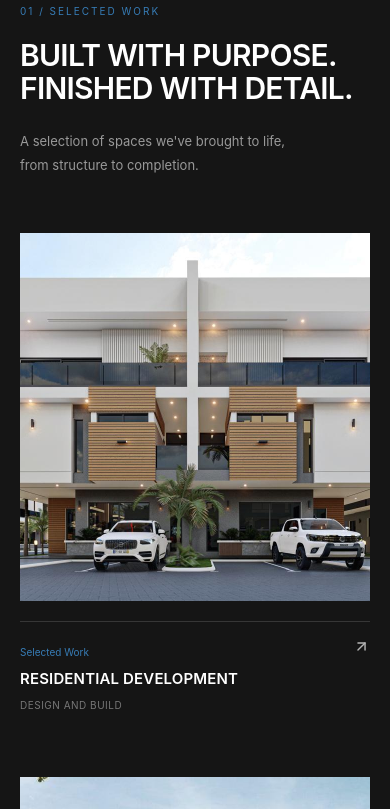
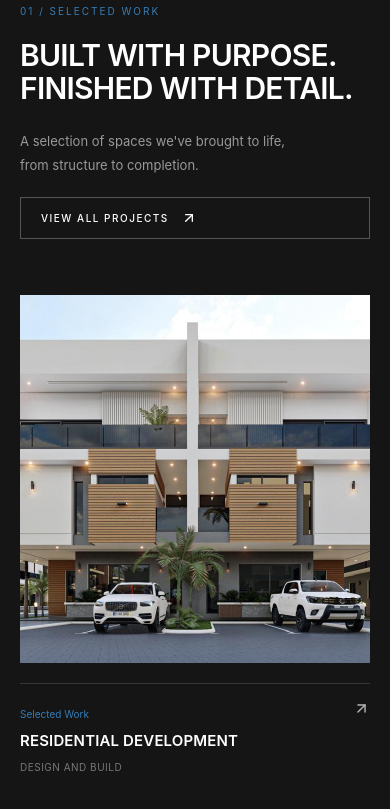
Before and after one commit to AHDAM0909/ARS_structure, a React app: page / in a window 390 px wide. Shown: the part 1020-1829 px from the top of the page. Built offline with nearby package versions, Linux system fonts and the light colour scheme; the HTML template or start-up script is replaced by a standard one.

Commit message:
Add View All Projects button to homepage

```diff
--- a/src/components/Projects.jsx
+++ b/src/components/Projects.jsx
@@ -5,6 +5,7 @@ import { Link } from "react-router-dom";
 const projects = [
   {
     id: 1,
+    detailsId: 2, // Residential Duplex
     title: "RESIDENTIAL DEVELOPMENT",
     category: "Selected Work",
     description: "DESIGN AND BUILD",
@@ -13,6 +14,7 @@ const projects = [
   },
   {
     id: 2,
+    detailsId: 2, // Residential Duplex
     title: "RESIDENTIAL RENOVATION",
     category: "Selected Work",
     description: "DESIGN AND BUILD",
@@ -21,6 +23,7 @@ const projects = [
   },
   {
     id: 3,
+    detailsId: 2, // Residential Duplex
     title: "RESIDENTIAL RENOVATION",
     category: "Selected Work",
     description: "DESIGN AND BUILD",
@@ -29,6 +32,7 @@ const projects = [
   },
   {
     id: 4,
+    detailsId: 1, // Commercial Office Building
     title: "RESIDENTIAL DEVELOPMENT",
     category: "Selected Work",
     description: "DESIGN AND BUILD",
@@ -75,10 +79,21 @@ const Projects = () => {
       FINISHED WITH DETAIL.
     </h2>
   </motion.div>
-          <p className="max-w-[280px] text-[13px] leading-6 text-[#999999] md:justify-self-end">
+
+  <div className="flex flex-col gap-5 md:items-end">
+    <p className="max-w-[280px] text-[13px] leading-6 text-[#999999]">
       A selection of spaces we've brought to life,
       from structure to completion.
     </p>
+
+    <Link
+      to="/projects"
+      className="inline-flex items-center gap-3 border border-[#555555] px-5 py-3 text-[10px] font-medium tracking-[0.15em] text-white transition-colors duration-300 hover:border-[#377DB7] hover:bg-[#377DB7]"
+    >
+      VIEW ALL PROJECTS
+      <ArrowUpRight size={16} />
+    </Link>
+  </div>
 </div>
 
         {/* Asymmetric Project Grid */}
@@ -102,6 +117,11 @@ const Projects = () => {
                 <div
                   className={`overflow-hidden bg-[#252525] ${imageSizes[project.layout]}`}
                 >
+                  <Link
+  to={`/projects/${project.detailsId}`}
+  aria-label={`View details for ${project.title}`}
+  className={`block overflow-hidden bg-[#252525] ${imageSizes[project.layout]}`}
+>
                   <motion.img
                     src={project.image}
                     alt={project.title}
@@ -110,13 +130,14 @@ const Projects = () => {
                     whileHover={{ scale: 1.06 }}
                     transition={{ duration: 0.6 }}
                   />
+                  </Link>
                 </div>
                  {/* Project Information */}
                 <div className="mt-5 border-t border-[#363636] pt-4">
                   <div className="flex items-start justify-between gap-4">
 
                     <div>
-                      <Link to="/projects" className="mb-2 inline-block text-[10px] text-[#377DB7]">
+                      <Link to={`/projects/${project.detailsId}`} className="mb-2 inline-block text-[10px] text-[#377DB7]">
                         {project.category}
                       </Link>
 
```
Lines whose indentation alone changed are shown as unchanged.
